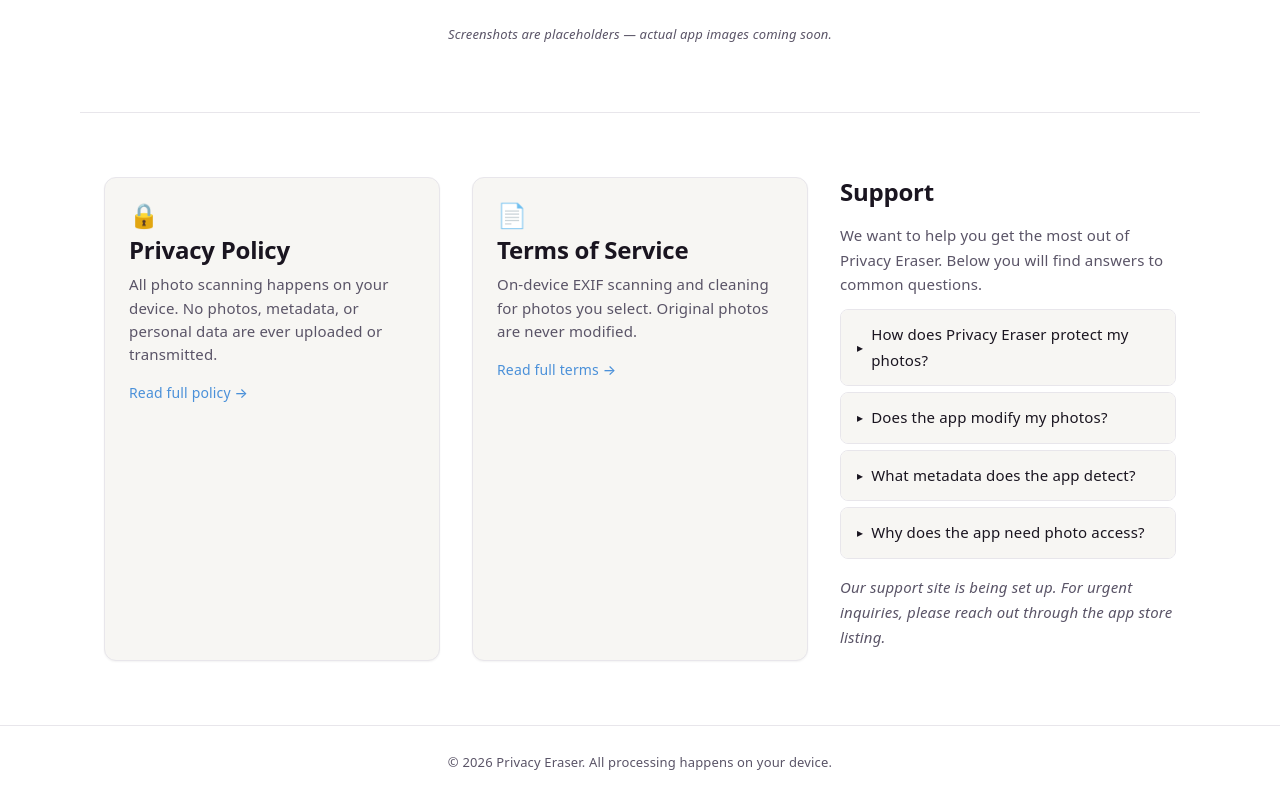
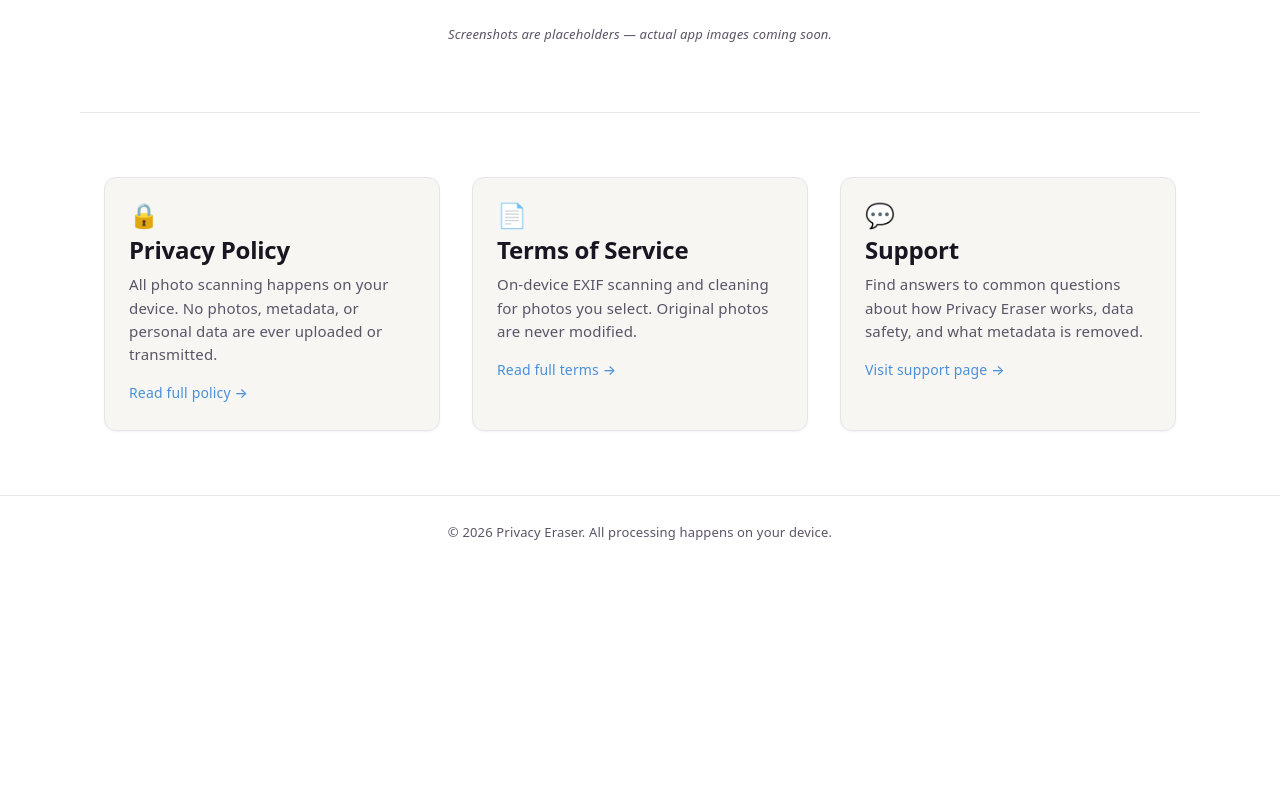
Before and after one commit to kiwilabcc/exif-remover-pages, a React (Vite) app: page / in a window 1280 px wide. Shown: the part 1471-2271 px from the top of the page. After the commit the page ends 2041 px from the top, so only its background shows below. Built offline with nearby package versions, Linux system fonts and the light colour scheme.

Commit message:
feat: Retarget home page support link to /support/ and add regression g…
- src/App.tsx
- src/App.css
- src/__tests__/legal-copy.test.tsx
- src/__tests__/public-pages.test.tsx

GSD-Task: S03/T02

```diff
--- a/src/App.css
+++ b/src/App.css
@@ -317,78 +317,6 @@
   color: var(--accent);
 }
 
-/* ── Legal Block (support) ──────────────────────────────────────────── */
-
-.legal-block h2 {
-  margin-bottom: 16px;
-}
-
-.legal-block p {
-  margin-bottom: 12px;
-  line-height: 1.65;
-  font-size: 0.9375rem;
-}
-
-.legal-list {
-  list-style: disc;
-  padding-left: 20px;
-  margin: 12px 0;
-}
-
-.legal-list li {
-  margin-bottom: 8px;
-  line-height: 1.55;
-  font-size: 0.9375rem;
-}
-
-.legal-block details {
-  margin-bottom: 6px;
-  border: 1px solid var(--border);
-  border-radius: var(--radius-sm);
-  overflow: hidden;
-}
-
-.legal-block summary {
-  padding: 12px 16px;
-  cursor: pointer;
-  font-weight: 500;
-  color: var(--text-h);
-  font-size: 0.9375rem;
-  background: var(--code-bg);
-  list-style: none;
-  display: flex;
-  align-items: center;
-  gap: 8px;
-}
-
-.legal-block summary::before {
-  content: '▸';
-  font-size: 0.75rem;
-  display: inline-block;
-  transition-property: transform;
-  transition-duration: 0.15s;
-}
-
-.legal-block details[open] summary::before {
-  transform: rotate(90deg);
-}
-
-.legal-block details[open] summary {
-  border-bottom: 1px solid var(--border);
-}
-
-.legal-block details p {
-  padding: 12px 16px;
-  margin: 0;
-  font-size: 0.9375rem;
-}
-
-.support-note {
-  margin-top: 16px;
-  font-size: 0.8125rem;
-  font-style: italic;
-}
-
 /* ── Footer ──────────────────────────────────────────────────────────── */
 
 .landing-footer {
--- a/src/App.tsx
+++ b/src/App.tsx
@@ -6,7 +6,7 @@
   { label: 'Home', href: '#home' },
   { label: 'Privacy', href: '/privacy/' },
   { label: 'Terms', href: '/terms/' },
-  { label: 'Support', href: '#support' },
+  { label: 'Support', href: '/support/' },
 ] as const
 
 const PROOF_POINTS = [
@@ -143,46 +143,15 @@
           <span className="legal-link-cta">Read full terms →</span>
         </a>
 
-        <article id="support" className="legal-block">
+        <a href="/support/" className="legal-link-card">
+          <span className="legal-link-icon" aria-hidden="true">💬</span>
           <h2>Support</h2>
           <p>
-            We want to help you get the most out of Privacy Eraser. Below
-            you will find answers to common questions.
+            Find answers to common questions about how Privacy Eraser works,
+            data safety, and what metadata is removed.
           </p>
-          <details>
-            <summary>How does Privacy Eraser protect my photos?</summary>
-            <p>
-              All processing happens entirely on your device. Your photos
-              never leave your device or get shared with third parties.
-            </p>
-          </details>
-          <details>
-            <summary>Does the app modify my photos?</summary>
-            <p>
-              The app creates cleaned copies with EXIF metadata removed.
-              Original photos are not modified or deleted.
-            </p>
-          </details>
-          <details>
-            <summary>What metadata does the app detect?</summary>
-            <p>
-              The app can identify GPS coordinates, camera details,
-              timestamps, and other EXIF metadata embedded in your photos.
-            </p>
-          </details>
-          <details>
-            <summary>Why does the app need photo access?</summary>
-            <p>
-              Photo access is required to scan your selected photos for
-              metadata. Only the photos you choose are accessed — nothing is
-              scanned automatically.
-            </p>
-          </details>
-          <p className="support-note">
-            Our support site is being set up. For urgent inquiries, please
-            reach out through the app store listing.
-          </p>
-        </article>
+          <span className="legal-link-cta">Visit support page →</span>
+        </a>
       </section>
 
       {/* Footer */}
```
Also changed, not shown: 2 other files (tests, documents, lock files or other folders).
